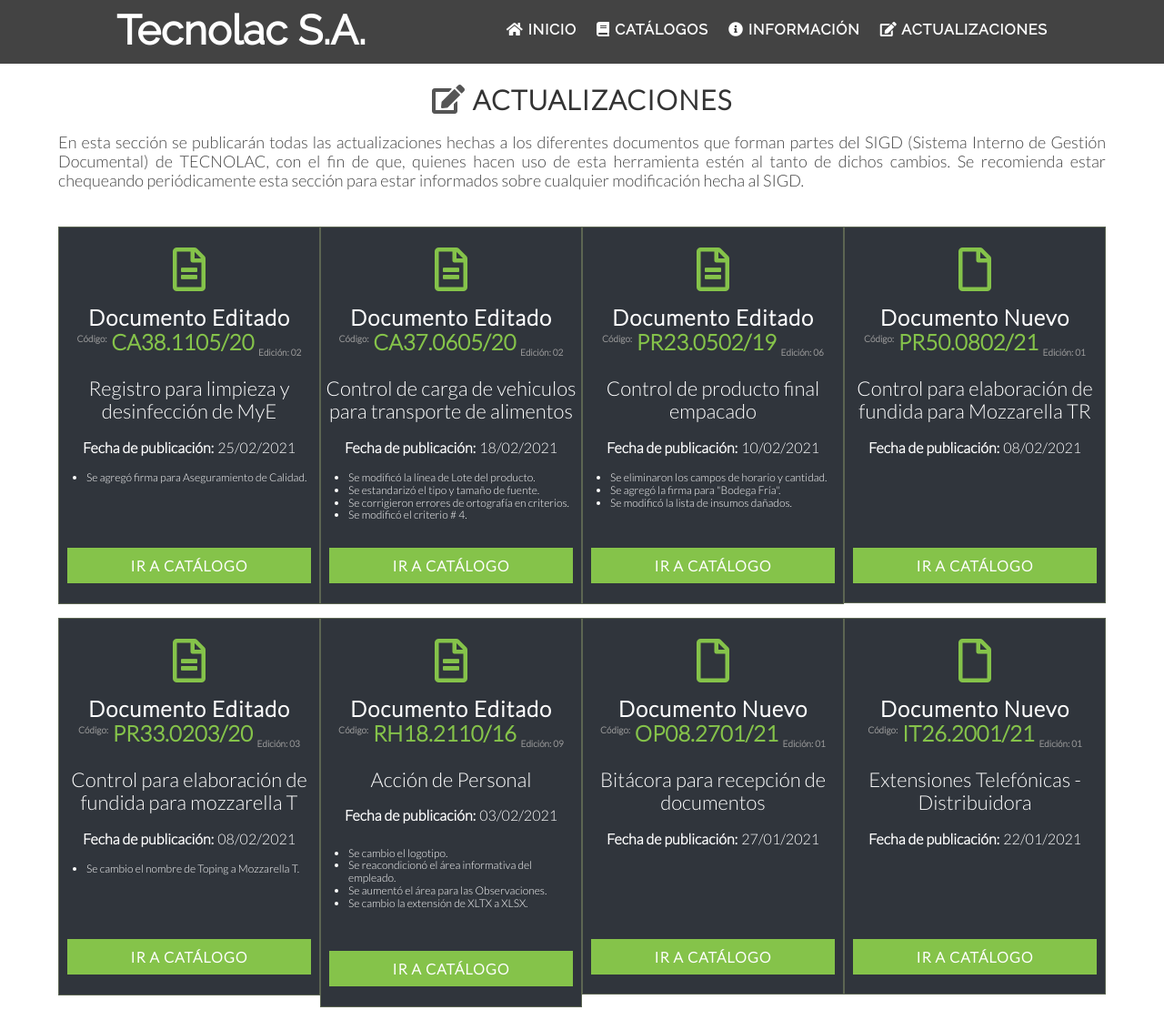
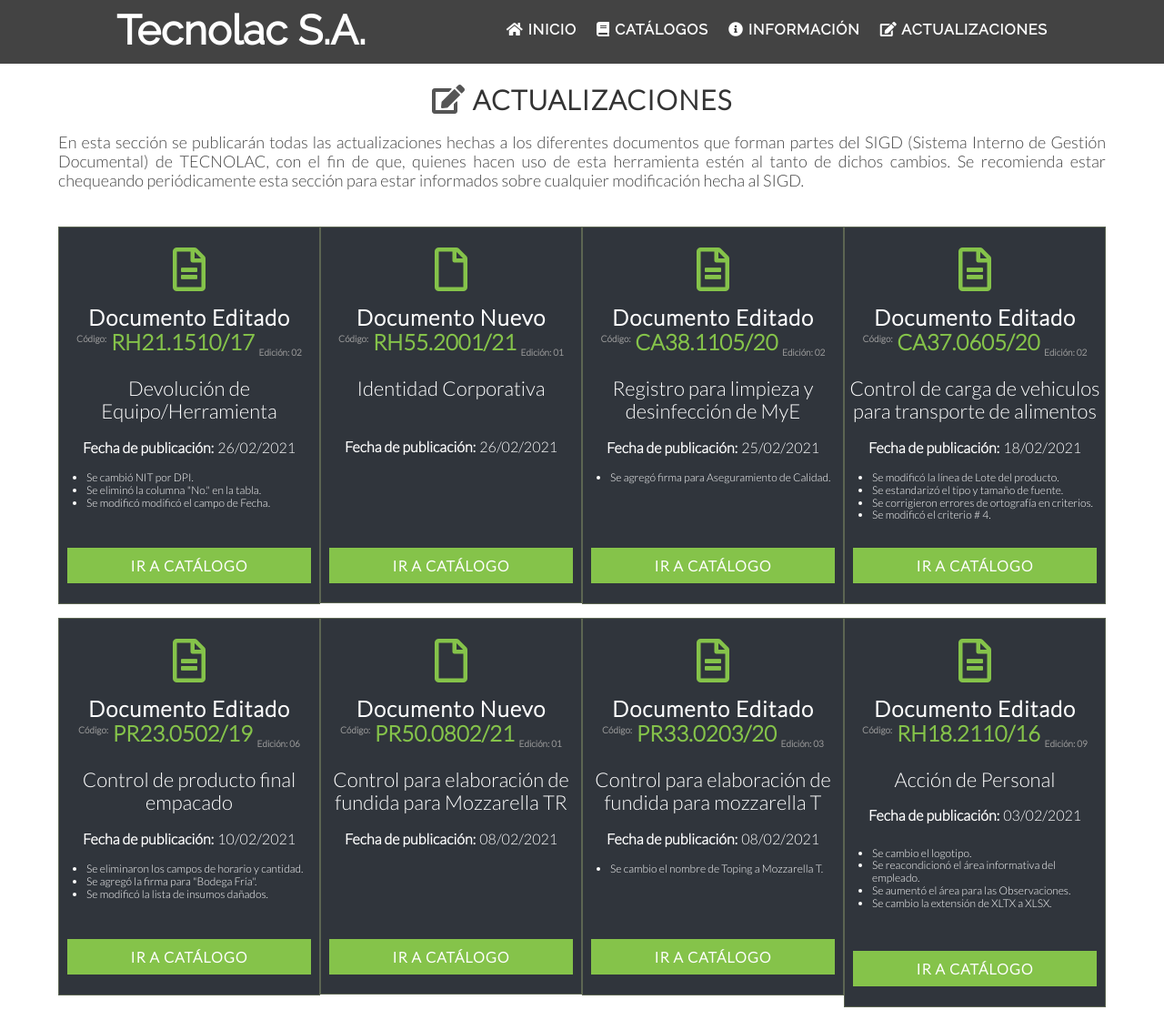
Before and after one commit to murgapo/sigd, a plain HTML site: page modificaciones.html in a window 1280 px wide. Shown: the top 1110 px of the page at 91% size. Drawn offline with Linux system fonts and the light colour scheme.

Commit message:
Se modificó el formato RH21 y se creó el formato RH55

```diff
--- a/css/updates.css
+++ b/css/updates.css
@@ -84,6 +84,10 @@
     height: 16px;
 }
 
+#llenar_espacio2{
+    height: 25px;
+}
+
 #espacio-tarjeta1{
     height: 44px;
 }
--- a/modificaciones.html
+++ b/modificaciones.html
@@ -88,6 +88,71 @@
                     </div>
                     <div class="documento">
                         <span class="codigo">Código:</span>
+                        <span>RH21.1510/17</span>
+                        <span class="edicion">Edición: 02</span>
+                    </div>
+                    <div class="descripcion">
+                        <p>Devolución de Equipo/Herramienta</p>
+                        <br>
+                        <span id="fecha">Fecha de publicación:</span>
+                        <span>26/02/2021</span>
+                        <div id="llenar_espacio1"></div>
+                        <ul>
+                            <li>Se cambió NIT por DPI.</li>
+                            <li>Se eliminó la columna "No." en la tabla.</li>
+                            <li>Se modificó modificó el campo de Fecha.</li>
+                            <li style="list-style: none;">&nbsp;</li>
+                        </ul>
+                    </div>
+                    <div class="boton-catalogo">
+                        <a href="rrhh.html" class="ira-catalogo">
+                            IR A CATÁLOGO
+                        </a>
+                    </div>
+                </div>
+            </div>
+
+            <!-- TARJETA 2 -->
+            <div class="col-update">
+                <div class="caja-actualiza">
+                    <div class="icono-caja">
+                        <i class="far fa-file"></i>
+                    </div>
+                    <div>
+                        <h3>Documento Nuevo</h3>
+                    </div>
+                    <div class="documento">
+                        <span class="codigo">Código:</span>
+                        <span>RH55.2001/21</span>
+                        <span class="edicion">Edición: 01</span>
+                    </div>
+                    <div class="descripcion">
+                        <p>Identidad Corporativa</p>
+                        <br>
+                        <div id="llenar_espacio2"></div>
+                        <span id="fecha">Fecha de publicación:</span>
+                        <span>26/02/2021</span>
+                    </div>
+                    <div id="llenado3"></div>
+                    <div class="boton-catalogo">
+                        <a href="rrhh.html" class="ira-catalogo">
+                            IR A CATÁLOGO
+                        </a>
+                    </div>
+                </div>
+            </div>
+
+            <!-- TARJETA 3 -->
+            <div class="col-update">
+                <div class="caja-actualiza">
+                    <div class="icono-caja">
+                        <i class="far fa-file-alt"></i>
+                    </div>
+                    <div>
+                        <h3>Documento Editado</h3>
+                    </div>
+                    <div class="documento">
+                        <span class="codigo">Código:</span>
                         <span>CA38.1105/20</span>
                         <span class="edicion">Edición: 02</span>
                     </div>
@@ -112,7 +177,7 @@
                 </div>
             </div>
 
-            <!-- TARJETA 2 -->
+            <!-- TARJETA 4 -->
             <div class="col-update">
                 <div class="caja-actualiza">
                     <div class="icono-caja">
@@ -147,7 +212,7 @@
                 </div>
             </div>
 
-            <!-- TARJETA 3 -->
+            <!-- TARJETA 5 -->
             <div class="col-update">
                 <div class="caja-actualiza">
                     <div class="icono-caja">
@@ -182,7 +247,7 @@
                 </div>
             </div>
 
-            <!-- TARJETA 4 -->
+            <!-- TARJETA 6 -->
             <div class="col-update">
                 <div class="caja-actualiza">
                     <div class="icono-caja">
@@ -211,7 +276,7 @@
                 </div>
             </div>
 
-            <!-- TARJETA 5 -->
+            <!-- TARJETA 7 -->
             <div class="col-update">
                 <div class="caja-actualiza">
                     <div class="icono-caja">
@@ -246,7 +311,7 @@
                 </div>
             </div>
 
-            <!-- TARJETA 6 -->
+            <!-- TARJETA 8 -->
             <div class="col-update">
                 <div class="caja-actualiza">
                     <div class="icono-caja">
@@ -282,65 +347,6 @@
                     </div>
                 </div>
             </div>
-
-            <!-- TARJETA 7 -->
-            <div class="col-update">
-                <div class="caja-actualiza">
-                    <div class="icono-caja">
-                        <i class="far fa-file"></i>
-                    </div>
-                    <div>
-                        <h3>Documento Nuevo</h3>
-                    </div>
-                    <div class="documento">
-                        <span class="codigo">Código:</span>
-                        <span>OP08.2701/21</span>
-                        <span class="edicion">Edición: 01</span>
-                    </div>
-                    <div class="descripcion">
-                        <p>Bitácora para recepción de documentos</p>
-                        <br>
-                        <span id="fecha">Fecha de publicación:</span>
-                        <span>27/01/2021</span>
-                    </div>
-                    <div id="llenado3"></div>
-                    <div class="boton-catalogo">
-                        <a href="operaciones.html" class="ira-catalogo">
-                            IR A CATÁLOGO
-                        </a>
-                    </div>
-                </div>
-            </div>
-
-            <!-- TARJETA 8 -->
-            <div class="col-update">
-                <div class="caja-actualiza">
-                    <div class="icono-caja">
-                        <i class="far fa-file"></i>
-                    </div>
-                    <div>
-                        <h3>Documento Nuevo</h3>
-                    </div>
-                    <div class="documento">
-                        <span class="codigo">Código:</span>
-                        <span>IT26.2001/21</span>
-                        <span class="edicion">Edición: 01</span>
-                    </div>
-                    <div class="descripcion">
-                        <p>Extensiones Telefónicas - Distribuidora</p>
-                        <br>
-                        <span id="fecha">Fecha de publicación:</span>
-                        <span>22/01/2021</span>
-                    </div>
-                    <div id="llenado3"></div>
-                    <div class="boton-catalogo">
-                        <a href="informatica.html" class="ira-catalogo">
-                            IR A CATÁLOGO
-                        </a>
-                    </div>
-                </div>
-            </div>
-
 
 
         </section>
```
Also changed, not shown: rrhh.html (+14 -2 lines), 1 other file.
